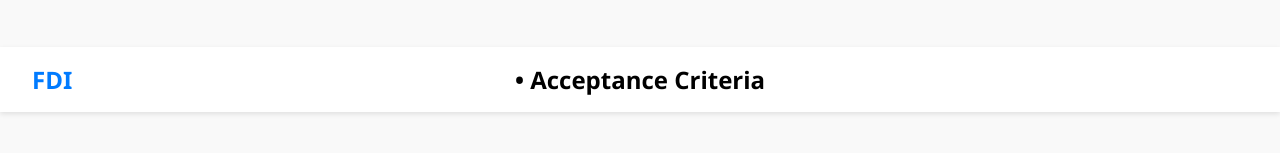
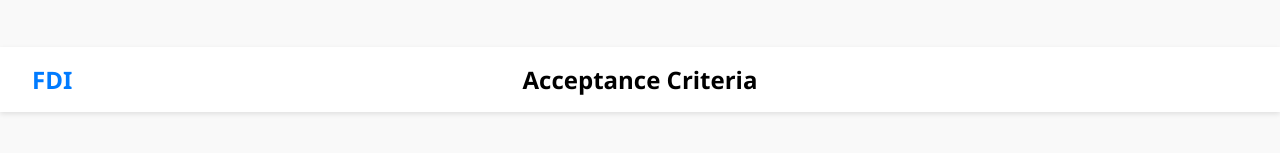
Before and after one commit to Rafishaik155/BRD, a plain HTML site: page acceptance-criteria.html in a window 1280 px wide. Shown: the part 129-282 px from the top of the page. Drawn offline with Linux system fonts and the light colour scheme.

Commit message:
Update acceptance-criteria.html

```diff
--- a/acceptance-criteria.html
+++ b/acceptance-criteria.html
@@ -74,7 +74,7 @@
   </div>
   <div class="navbar">
   <a href="index.html" class="home-button">FDI</a>
-  <div class="page-title">•	Acceptance Criteria</div>
+  <div class="page-title">Acceptance Criteria</div>
 </div>
 
   <button onclick="topFunction()" id="topBtn" title="Go to top">Top</button>
```
